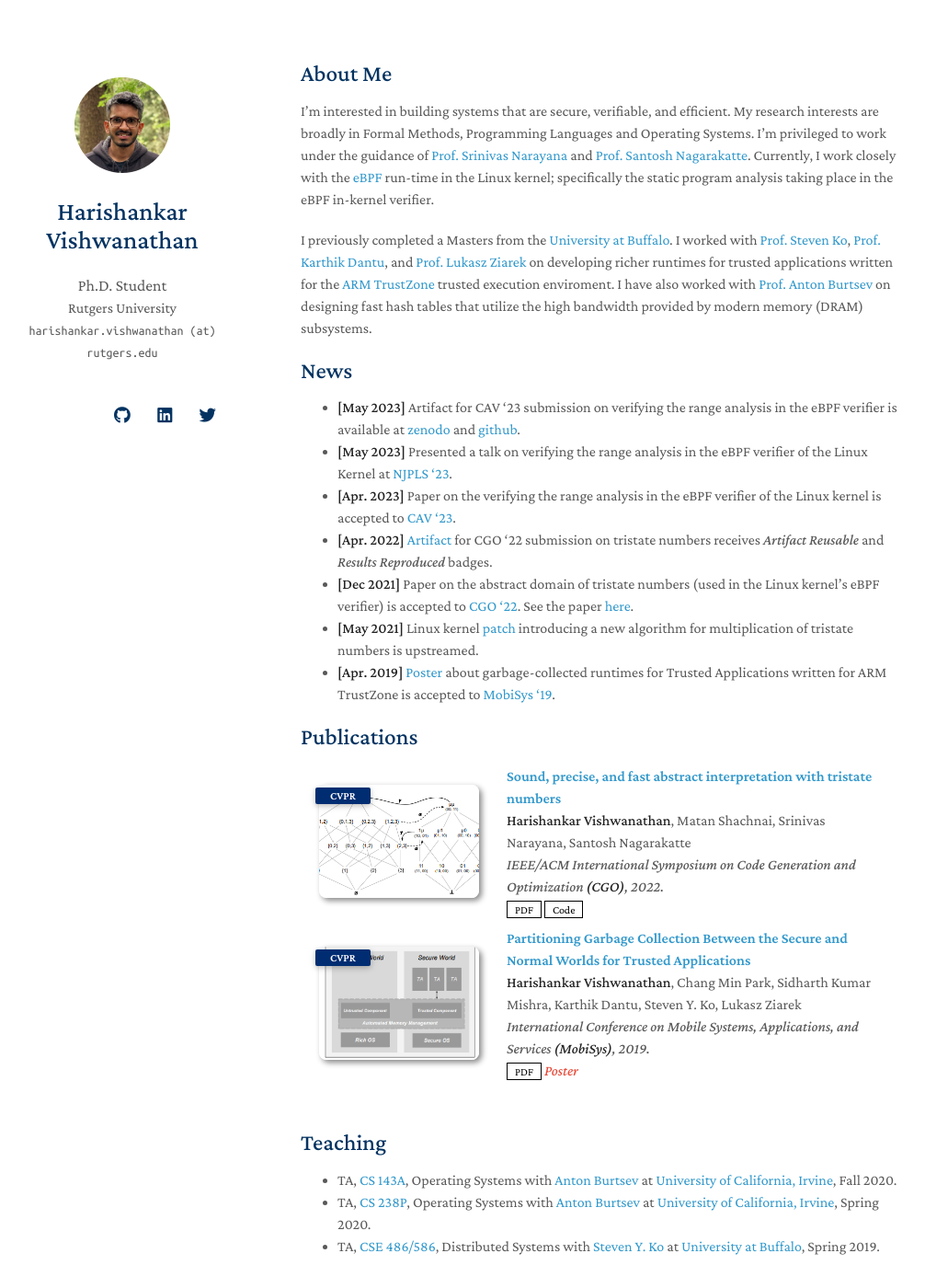
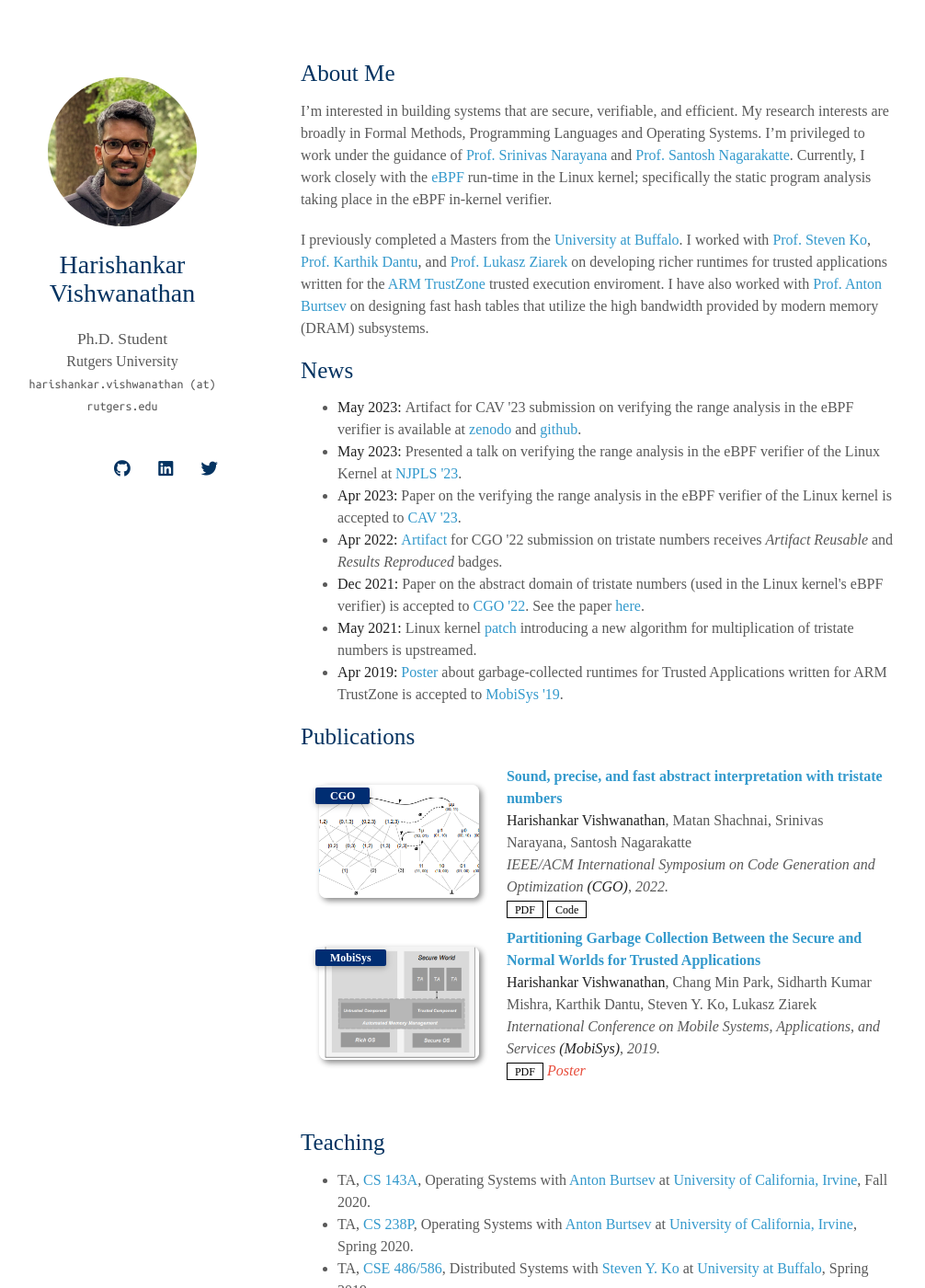
Before and after one commit to harishankarv/harishankarv.github.io, a Jekyll site: the page built from index.md, in a window 1280 px wide and 1400 px high. Shown: the whole window at 92% size, without its empty margins (143-1149 px from the left). Built offline with Jekyll 4.4.1, drawn with Linux system fonts in a browser that asks for light colours; nearby versions of some CDN libraries; some web fonts are replaced; a style sheet for code colours, icons or effects is not loaded; our own code applies the rules of GitHub Pages for plain Markdown files.

Commit message:
minor style updates

```diff
--- a/_includes/publications.md
+++ b/_includes/publications.md
@@ -8,7 +8,7 @@
 
   <div class="col-sm-3 abbr" style="position: relative;padding-right: 15px;padding-left: 15px;">
     <img src="assets/img/cgo22_paper.png" class="teaser img-fluid z-depth-1">
-    <abbr class="badge">CVPR</abbr>
+    <abbr class="badge">CGO</abbr>
   </div>
 
   <div class="col-sm-9" style="position: relative;padding-right: 15px;padding-left: 20px;">
@@ -30,7 +30,7 @@
 
   <div class="col-sm-3 abbr" style="position: relative;padding-right: 15px;padding-left: 15px;">
     <img src="assets/img/mobisys_poster.png" class="teaser img-fluid z-depth-1">
-    <abbr class="badge">CVPR</abbr>
+    <abbr class="badge">MobiSys</abbr>
   </div>
 
   <div class="col-sm-9" style="position: relative;padding-right: 15px;padding-left: 20px;">
--- a/_sass/minimal-light.scss
+++ b/_sass/minimal-light.scss
@@ -1,10 +1,11 @@
 @import url('https://fonts.googleapis.com/css2?family=Crimson+Pro:ital,wght@0,400;0,500;0,600;1,500;1,600&display=swap');
 @import url('https://fonts.googleapis.com/css2?family=Ubuntu+Mono&display=swap');
+@import url('https://fonts.googleapis.com/css2?family=Labrada&display=swap');
 
 body {
   background-color: #fff;
   padding:0px;
-  font: 16.0px/1.5 Crimson Pro, serif;
+  font: 16.0px/1.5 Labrada, serif;
   color:#595959;
   font-weight:400;
   margin:0
@@ -228,7 +229,7 @@ papertitle {
 
       .image.avatar img {
         border-radius: 100%;
-        width: 45%;
+        width: 70%;
         padding: 20px;
         // border: 1px solid #ddd;
         // padding: 3px;
@@ -320,8 +321,8 @@ blockquote {
 }
 
 code, pre {
-  font-family:Monaco, Bitstream Vera Sans Mono, Lucida Console, Terminal, Consolas, Liberation Mono, DejaVu Sans Mono, Courier New, monospace;
-  color:#333;
+  font-family:Ubuntu Mono, Monaco, Bitstream Vera Sans Mono, Lucida Console, Terminal, Consolas, Liberation Mono, DejaVu Sans Mono, Courier New, monospace;
+  color:#ffffff;
 }
 
 pre {
@@ -607,3 +608,16 @@ footer {
   display:none;
   font-family: monospace;
 }
+
+// For future table use
+.some-table {
+  text-align: left;
+  vertical-align: top;
+  border: none;
+}
+
+.some-table table tbody tr td:first-child {
+  width: 75px;
+  vertical-align: top;
+  border: none;
+}
--- a/index.md
+++ b/index.md
@@ -15,16 +15,29 @@ I previously completed a Masters from the [University at Buffalo](https://www.bu
 
 ## News
 
-- **[May 2023]** Artifact for CAV '23 submission on verifying the range analysis in the eBPF verifier is available at [zenodo](https://zenodo.org/record/7931901) and [github](https://github.com/bpfverif/ebpf-range-analysis-verification-cav23).
-- **[May 2023]** Presented a talk on verifying the range analysis in the eBPF verifier of the Linux Kernel at [NJPLS '23](http://www.njpls.org/).
-- **[Apr. 2023]** Paper on the verifying the range analysis in the eBPF verifier of the Linux kernel is accepted to [CAV '23](http://www.i-cav.org/2023/).
-- **[Apr. 2022]** [Artifact](https://zenodo.org/record/5703630) for CGO '22 submission on tristate numbers receives
-_Artifact Reusable_ and _Results Reproduced_ badges.
-- **[Dec 2021]** Paper on the abstract domain of tristate numbers (used in the Linux kernel's eBPF verifier) is accepted to [CGO '22](https://conf.researchr.org/home/cgo-2022). See the paper [here](https://arxiv.org/abs/2105.05398).
-- **[May 2021]** Linux kernel [patch](https://git.kernel.org/pub/scm/linux/kernel/git/bpf/bpf-next.git/commit/?id=05924717ac70) introducing a new algorithm for multiplication of tristate numbers is upstreamed.
-- **[Apr. 2019]** [Poster](https://dl.acm.org/doi/abs/10.1145/3307334.3328650) about garbage-collected
-runtimes for Trusted Applications written for ARM TrustZone is accepted to [MobiSys '19](https://www.sigmobile.org/mobisys/2019/).
-
+<ul>
+  <li>
+    <strong>May 2023: </strong>Artifact for CAV &#39;23 submission on verifying the range analysis in the eBPF verifier is available at <a href="https://zenodo.org/record/7931901">zenodo</a> and <a href="https://github.com/bpfverif/ebpf-range-analysis-verification-cav23">github</a>.
+  </li>
+  <li>
+    <strong>May 2023: </strong>Presented a talk on verifying the range analysis in the eBPF verifier of the Linux Kernel at <a href="http://www.njpls.org/">NJPLS &#39;23</a>.
+  </li>
+  <li>
+    <strong>Apr 2023: </strong>Paper on the verifying the range analysis in the eBPF verifier of the Linux kernel is accepted to <a href="http://www.i-cav.org/2023/">CAV &#39;23</a>.
+  </li>
+  <li>
+    <strong>Apr 2022: </strong><a href="https://zenodo.org/record/5703630">Artifact</a> for CGO &#39;22 submission on tristate numbers receives <em>Artifact Reusable</em> and <em>Results Reproduced</em> badges.
+  </li>
+  <li>
+    <strong>Dec 2021: </strong>Paper on the abstract domain of tristate numbers (used in the Linux kernel&#39;s eBPF verifier) is accepted to <a href="https://conf.researchr.org/home/cgo-2022">CGO &#39;22</a>. See the paper <a href="https://arxiv.org/abs/2105.05398">here</a>.
+  </li>
+  <li>
+    <strong>May 2021: </strong>Linux kernel <a href="https://git.kernel.org/pub/scm/linux/kernel/git/bpf/bpf-next.git/commit/?id=05924717ac70">patch</a> introducing a new algorithm for multiplication of tristate numbers is upstreamed.
+  </li>
+  <li>
+    <strong>Apr 2019: </strong><a href="https://dl.acm.org/doi/abs/10.1145/3307334.3328650">Poster</a> about garbage-collected runtimes for Trusted Applications written for ARM TrustZone is accepted to <a href="https://www.sigmobile.org/mobisys/2019/">MobiSys &#39;19</a>.
+  </li>
+</ul>
 
 {% include_relative _includes/publications.md %}
 
```
